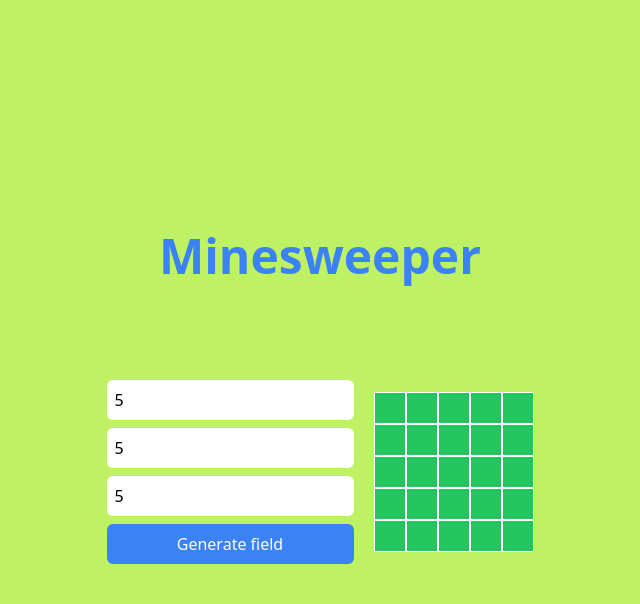
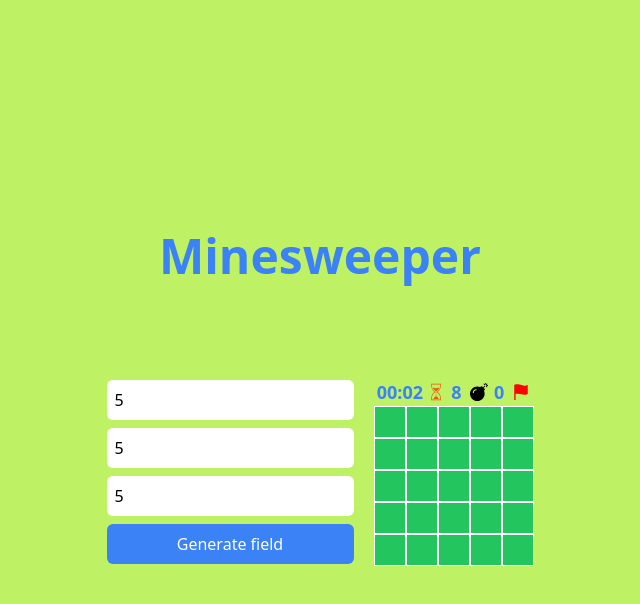
Before and after one commit to Gor-Hoveyan/minesweeper, a React (Vite) app: page / in a window 1280 px wide. Both pictures are taken after typing "5", "5", "5" into the empty fields and a click on the button "Generate field". Shown: the top 604 px of the page, without its empty margins (320-960 px from the left). Built offline with nearby package versions, Linux system fonts and the light colour scheme.

Commit message:
Add game stats

```diff
--- a/src/App.tsx
+++ b/src/App.tsx
@@ -1,7 +1,8 @@
-import { useState } from "react";
+import { useEffect, useState } from "react";
 import "./App.css";
 import CreationForm from "./components/CreationForm";
 import CellComponent from "./components/CellComponent";
+import GameData from "./components/GameData";
 
 export type Cell = {
   isOpened: boolean;
@@ -17,16 +18,26 @@ type Table = Row[];
 function App() {
   const [table, setTable] = useState<Table>([]);
   const [isOngoing, setIsOngoing] = useState<boolean>(false);
+  const [minesCount, setMinesCount] = useState<number>(0);
+  const [flagsCount, setFlagsCount] = useState<number>(0);
+  const [timer, setTimer] = useState<number>(0);
 
   function generateTable(rows: number, cols: number) {
     setTable([]);
     const initialTable: Table = [];
+    setMinesCount(0);
     for (let i = 0; i < rows; i++) {
       const row = generateRow(cols);
       initialTable.push(row);
+      for (let j = 0; j < rows; j++) {
+        if (row[j].isBomb) {
+          setMinesCount((mines) => ++mines);
+        }
+      }
     }
+    setIsOngoing(true);
+    setTimer(0);
     setTable(initialTable);
-    setIsOngoing(true);
   }
 
   function openCell(rowIndex: number, cellIndex: number) {
@@ -52,10 +63,29 @@ function App() {
     if (newTable[rowIndex][cellIndex]) {
       const newCell = newTable[rowIndex][cellIndex];
       newCell.isFlagged = !newCell.isFlagged;
+      if (newCell.isFlagged) {
+        setFlagsCount((flagsCount) => ++flagsCount);
+      } else {
+        setFlagsCount((flagsCount) => --flagsCount);
+      }
       newTable[rowIndex][cellIndex] = newCell;
       setTable(newTable);
     }
   }
+
+  useEffect(() => {
+    let interval: number;
+    if (isOngoing) {
+      interval = setInterval(() => {
+        setTimer((timer) => timer + 1);
+      }, 1000);
+    }
+    return () => {
+      if (interval) {
+        clearInterval(interval);
+      }
+    };
+  }, [isOngoing, timer]);
 
   return (
     <main className="text-center bg-lime-300 w-full h-[100vh] flex flex-col items-center justify-center">
@@ -65,6 +95,12 @@ function App() {
       <div className="text-green-500 flex items-center justify-center">
         <CreationForm generateTable={generateTable} />
         <div>
+          <GameData
+            timer={timer}
+            flagsCount={flagsCount}
+            minesCount={minesCount}
+            isOngoing={isOngoing}
+          />
           <table
             className="rounded-lg"
             onContextMenu={(e) => {
@@ -85,6 +121,7 @@ function App() {
                               setFlag={setFlag}
                               openCell={openCell}
                               isOngoing={isOngoing}
+                              key={rowIndex * row.length + cellIndex}
                             />
                           );
                         })}
--- a/src/components/CellComponent.tsx
+++ b/src/components/CellComponent.tsx
@@ -23,7 +23,6 @@ export default function CellComponent({
     <>
       {cell.isOpened ? (
         <td
-          key={cellIndex + 10}
           onClick={() => isOngoing && openCell(rowIndex, cellIndex)}
           className={`w-8 h-8 ${
             cell.isBomb && "bg-red-500 text-black"
@@ -34,7 +33,6 @@ export default function CellComponent({
         </td>
       ) : (
         <td
-          key={cellIndex + 10}
           onClick={() => isOngoing && openCell(rowIndex, cellIndex)}
           className="bg-green-500 w-8 h-8 border border-white flex items-center justify-center"
           onContextMenu={() => setFlag(rowIndex, cellIndex)}
--- /dev/null
+++ b/src/components/GameData.tsx
@@ -0,0 +1,63 @@
+interface ComponentProps {
+  isOngoing: boolean;
+  minesCount: number;
+  flagsCount: number;
+  timer: number;
+}
+import { FaBomb } from "react-icons/fa";
+import { IoFlagSharp } from "react-icons/io5";
+import { GiSandsOfTime } from "react-icons/gi";
+
+export default function GameData({
+  isOngoing,
+  minesCount,
+  flagsCount,
+  timer,
+}: ComponentProps) {
+  return (
+    <div className="flex justify-around text-blue-500 font-bold text-lg">
+      <div>
+        {isOngoing || timer ? (
+          <span className="flex items-center">
+            {transformTime(timer)}
+            <GiSandsOfTime className="ml-1 text-orange-600" />
+          </span>
+        ) : (
+          ""
+        )}
+      </div>
+      <div>
+        {isOngoing || minesCount ? (
+          <span className="flex items-center">
+            {minesCount}
+            <FaBomb className="ml-2" color="black" />
+          </span>
+        ) : (
+          ""
+        )}
+      </div>
+      <div>
+        {isOngoing || flagsCount ? (
+          <span className="flex items-center">
+            {flagsCount}
+            <IoFlagSharp className="ml-2" color="red" />
+          </span>
+        ) : (
+          ""
+        )}
+      </div>
+    </div>
+  );
+}
+
+function transformTime(time: number): string {
+  let minutes: number | string = Math.floor(time / 60);
+  let seconds: number | string = time % 60;
+  if (minutes < 9) {
+    minutes = "0" + minutes;
+  }
+  if (seconds < 9) {
+    seconds = "0" + seconds;
+  }
+  return `${minutes}:${seconds}`;
+}
```
